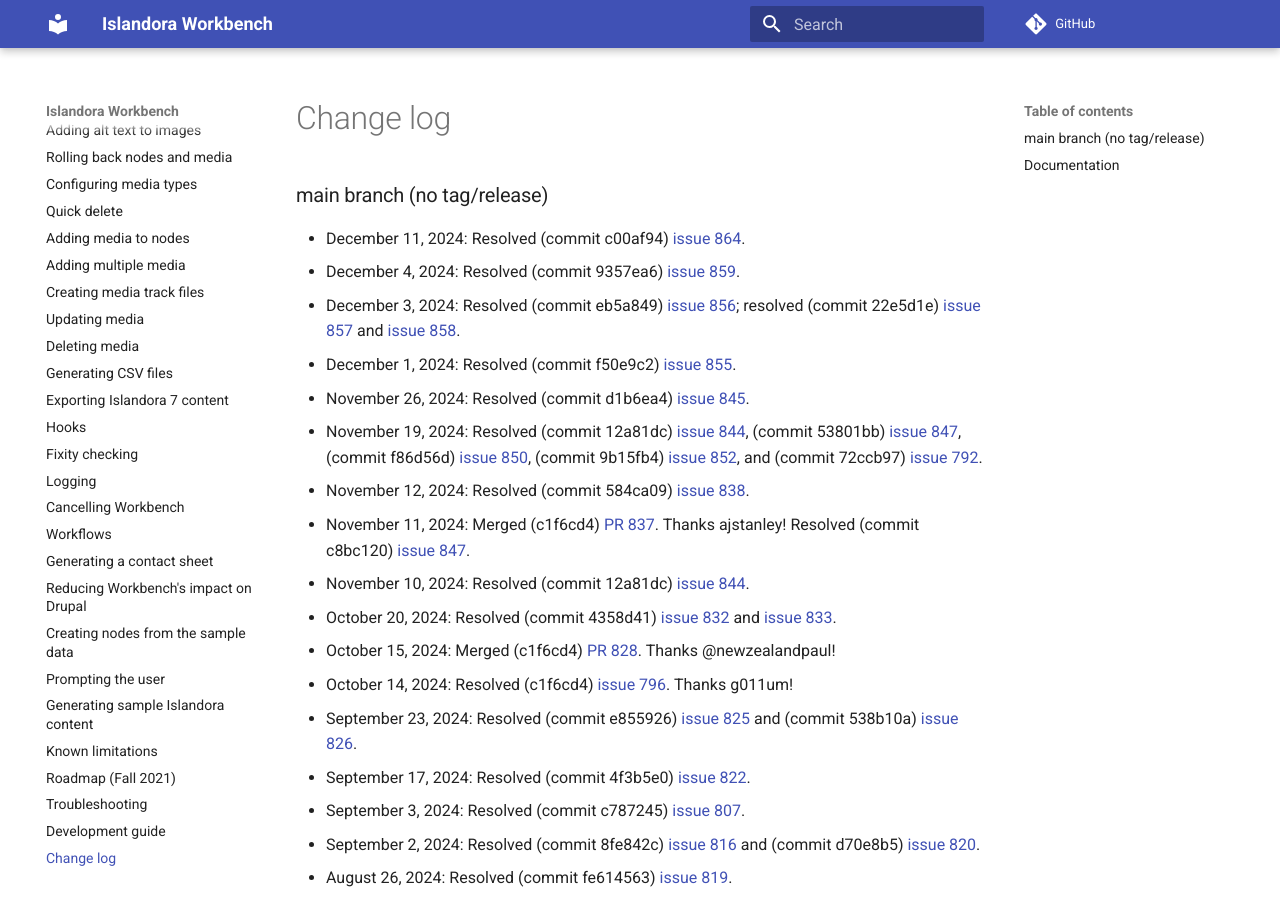
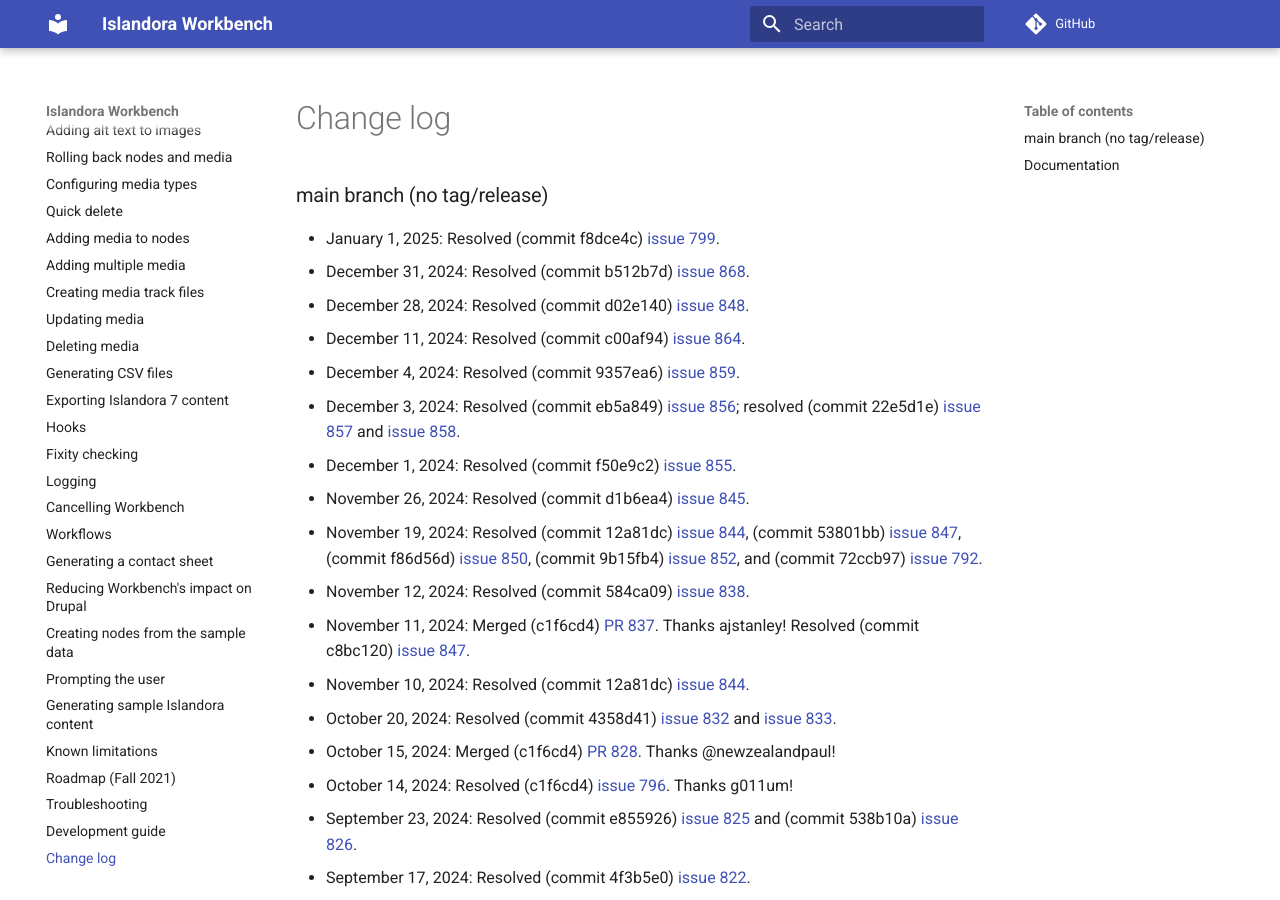
Before and after one commit to mjordan/islandora_workbench_docs, an MkDocs documentation site: the page built from docs/changelog.md, in a window 1280 px wide and 900 px high. Built offline with MkDocs 1.6.1 and Material for MkDocs 9.7.7, drawn with Linux system fonts in a browser that asks for light colours; comment, search, counter and statistics services are not loaded; some of the changed text lies outside the part shown.

Commit message:
Several updates.

```diff
--- a/docs/changelog.md
+++ b/docs/changelog.md
@@ -1,5 +1,8 @@
 ### main branch (no tag/release)
 
+* January 1, 2025: Resolved (commit f8dce4c) [issue 799](https://github.com/mjordan/islandora_workbench/issues/799).
+* December 31, 2024: Resolved (commit b512b7d) [issue 868](https://github.com/mjordan/islandora_workbench/issues/848).
+* December 28, 2024: Resolved (commit d02e140) [issue 848](https://github.com/mjordan/islandora_workbench/issues/868).
 * December 11, 2024: Resolved (commit c00af94) [issue 864](https://github.com/mjordan/islandora_workbench/issues/864).
 * December 4, 2024: Resolved (commit 9357ea6) [issue 859](https://github.com/mjordan/islandora_workbench/issues/859).
 * December 3, 2024: Resolved (commit eb5a849) [issue 856](https://github.com/mjordan/islandora_workbench/issues/856); resolved (commit 22e5d1e) [issue 857](https://github.com/mjordan/islandora_workbench/issues/857) and [issue 858](https://github.com/mjordan/islandora_workbench/issues/858).
@@ -153,6 +156,7 @@
 
 ### Documentation
 
+* January 1, 2025: Updated docs on "[Rolling back nodes and media](/islandora_workbench_docs/rolling_back/)" to include new settings added in [issue 868](https://github.com/mjordan/islandora_workbench/issues/868).
 * December 28, 2024: Update docs on "[Reducing Workbench's impact on Drupal](/islandora_workbench_docs/reducing_load/)"; updated docs on "[Creating paged, compound, and collection content](/islandora_workbench_docs/paged_and_compound/)."
 * December 3, 2024: Update docs on "[Applying CSV value templates to rows in your input CSV](/islandora_workbench_docs/csv_value_templates/#applying-csv-value-templates-to-paged-content)"; updated docs on "[](/islandora_workbench_docs/paged_and_compound/)."
 * December 1, 2024: Updated docs on "[Rolling back nodes and media](/islandora_workbench_docs/rolling_back/)" to include new settings added in [issue 855](https://github.com/mjordan/islandora_workbench/issues/855). Updated docs on "[Field data applied to pages/children](/islandora_workbench_docs/paged_and_compound/#field-data-applied-to-pageschildren)" to include link to "[Applying CSV value templates to paged content](/islandora_workbench_docs/csv_value_templates/#applying-csv-value-templates-to-paged-content)."
```
Also changed, not shown: docs/check.md (+2 -1 lines), docs/configuration.md (+1 -1 lines), docs/fields.md (+2 -0 lines), docs/rolling_back.md (+6 -0 lines).
